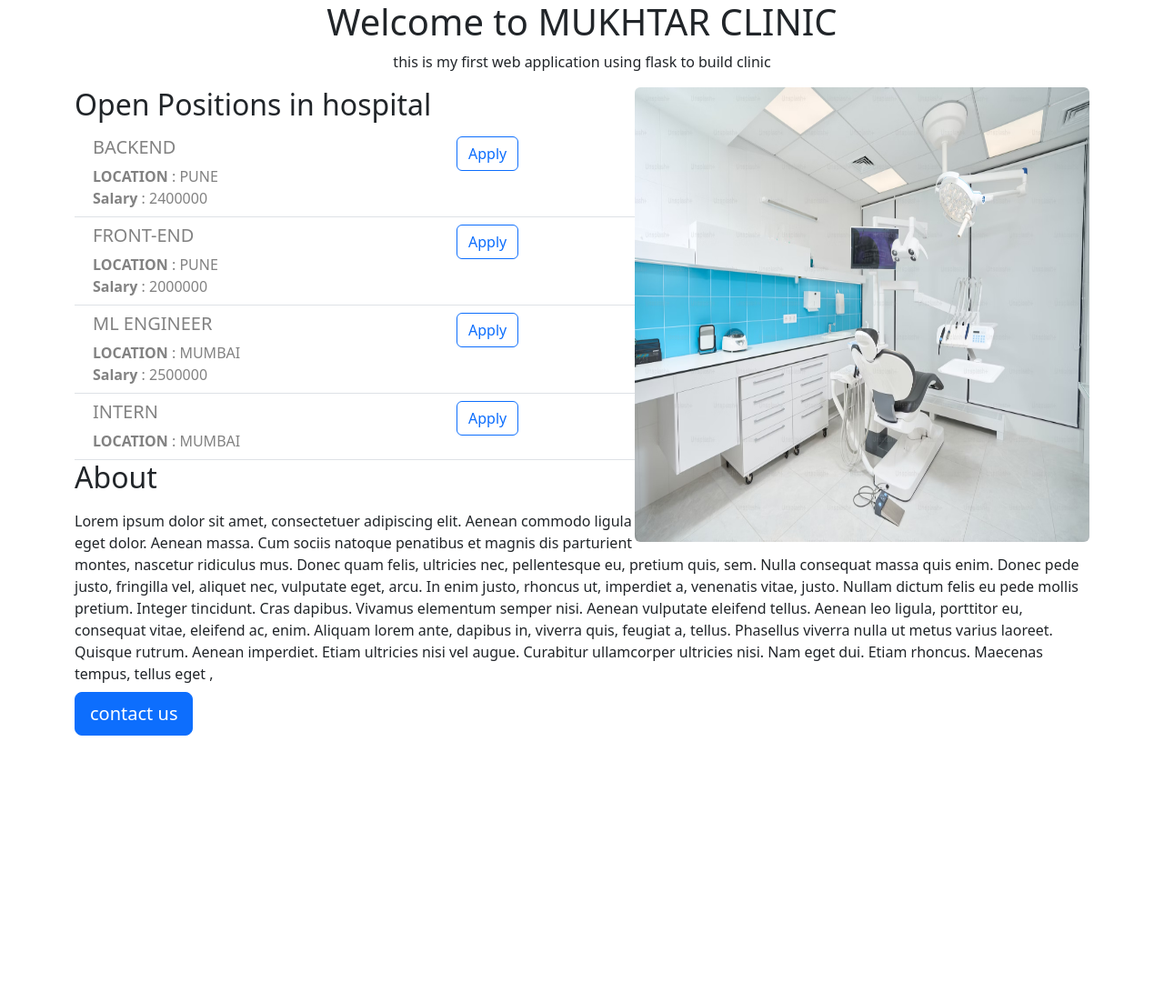
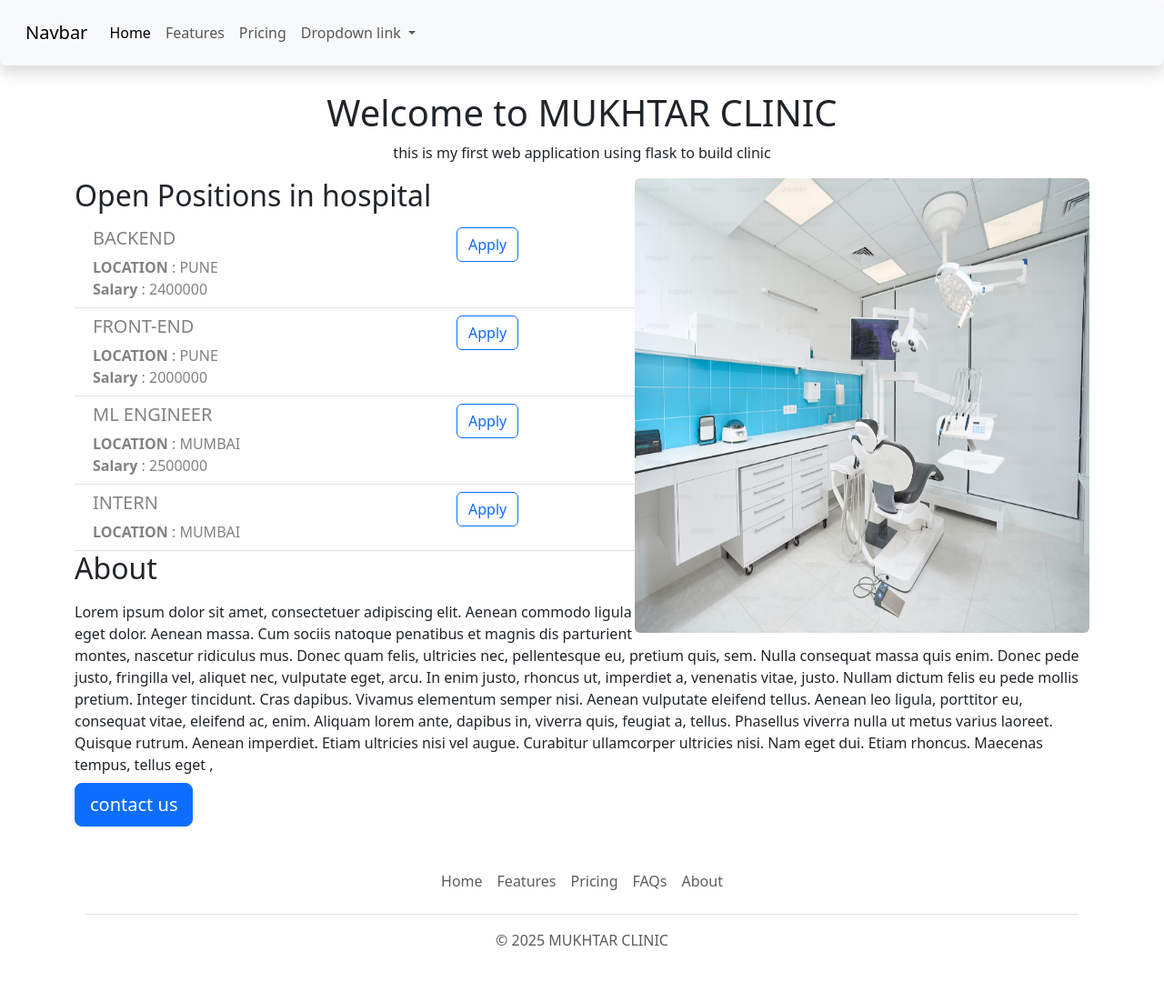
Before and after one commit to Mukhtar-Shaikh/web-flask, a Flask app: page / in a window 1280 px wide. Shown: the whole page at 91% size. Before the commit the page ends 809 px from the top, so only its background shows below. Run offline with Flask 3, Linux system fonts and the light colour scheme.

Commit message:
footer and nav

```diff
--- /dev/null
+++ b/templates/footer.html
@@ -0,0 +1,12 @@
+ <div class="container">
+        <footer class="py-3 my-4">
+            <ul class="nav justify-content-center border-bottom pb-3 mb-3">
+                <li class="nav-item"><a href="#" class="nav-link px-2 text-body-secondary">Home</a></li>
+                <li class="nav-item"><a href="#" class="nav-link px-2 text-body-secondary">Features</a></li>
+                <li class="nav-item"><a href="#" class="nav-link px-2 text-body-secondary">Pricing</a></li>
+                <li class="nav-item"><a href="#" class="nav-link px-2 text-body-secondary">FAQs</a></li>
+                <li class="nav-item"><a href="#" class="nav-link px-2 text-body-secondary">About</a></li>
+            </ul>
+            <p class="text-center text-body-secondary">&copy; 2025 MUKHTAR CLINIC</p>
+        </footer>
+    </div>
--- a/templates/index.html
+++ b/templates/index.html
@@ -12,6 +12,7 @@
 </head>
 
 <body>
+    {% include "nav.html" %}
     <style>
         #banner {
             width: 600px;
@@ -58,6 +59,7 @@
         <div>
             <button type="button" class="btn btn-primary btn-lg">contact us </button>
         </div>
+        {% include 'footer.html' %}
     </div>
 
 
--- /dev/null
+++ b/templates/nav.html
@@ -0,0 +1,35 @@
+<nav class="navbar navbar-expand-lg bg-body-tertiary shadow p-3 mb-5 bg-body-tertiary rounded  fixed-top">
+  <div class="container-fluid">
+    <a class="navbar-brand" href="#">Navbar</a>
+    <button class="navbar-toggler" type="button" data-bs-toggle="collapse" data-bs-target="#navbarNavDropdown" aria-controls="navbarNavDropdown" aria-expanded="false" aria-label="Toggle navigation">
+      <span class="navbar-toggler-icon"></span>
+    </button>
+    <div class="collapse navbar-collapse" id="navbarNavDropdown">
+      <ul class="navbar-nav">
+        <li class="nav-item">
+          <a class="nav-link active" aria-current="page" href="#">Home</a>
+        </li>
+        <li class="nav-item">
+          <a class="nav-link" href="#">Features</a>
+        </li>
+        <li class="nav-item">
+          <a class="nav-link" href="#">Pricing</a>
+        </li>
+        <li class="nav-item dropdown">
+          <a class="nav-link dropdown-toggle" href="#" role="button" data-bs-toggle="dropdown" aria-expanded="false">
+            Dropdown link
+          </a>
+          <ul class="dropdown-menu">
+            <li><a class="dropdown-item" href="#">Action</a></li>
+            <li><a class="dropdown-item" href="#">Another action</a></li>
+            <li><a class="dropdown-item" href="#">Something else here</a></li>
+          </ul>
+        </li>
+      </ul>
+    </div>
+  </div>
+</nav>
+
+<div style="height: 100px;">
+
+</div>
```
